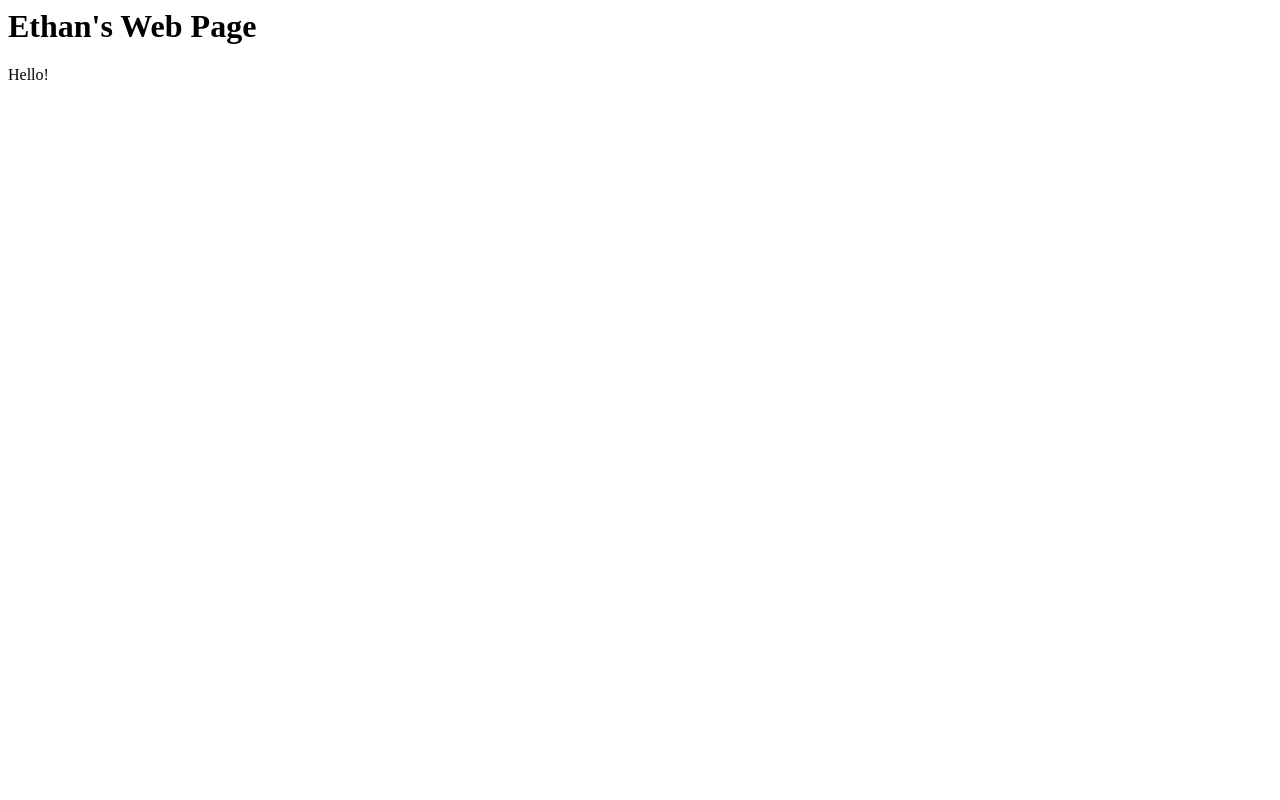
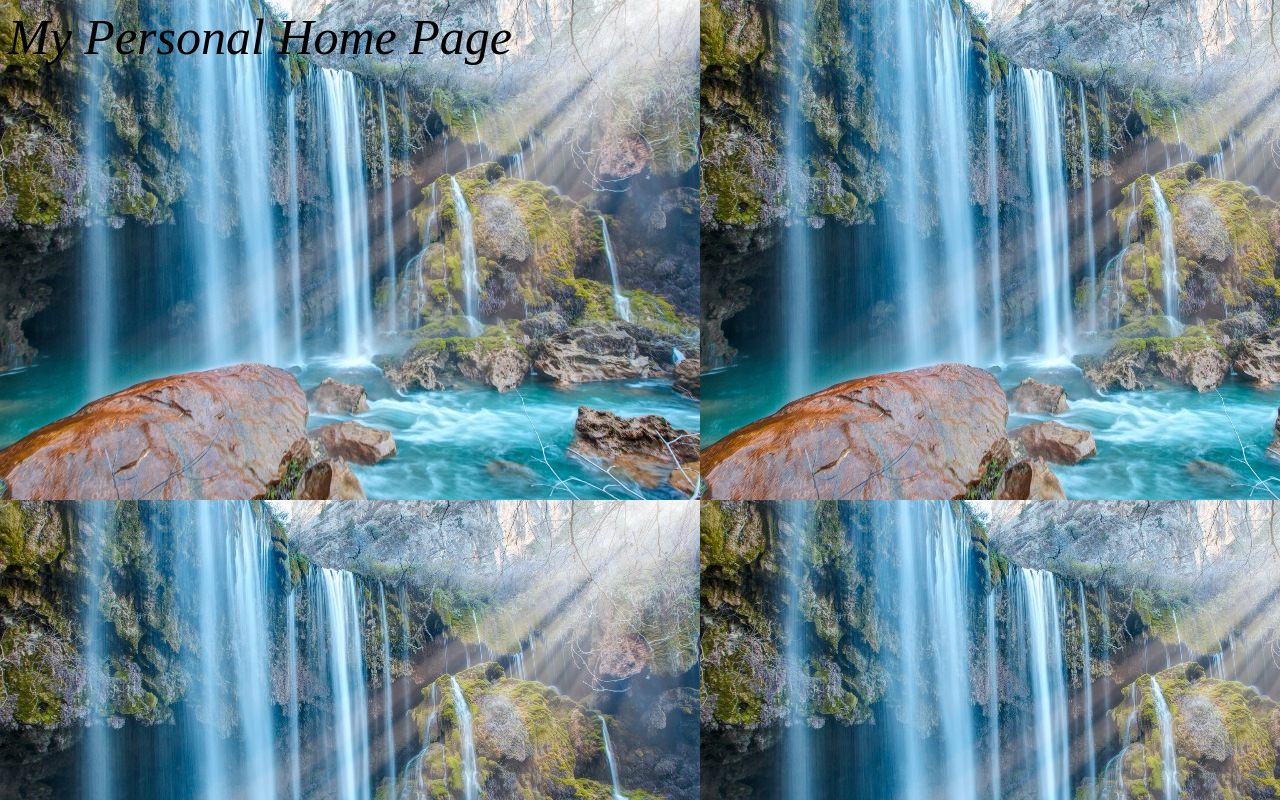
Before and after one commit to E2660/PersonalWebApp, a plain HTML site: page index.html in a window 1280 px wide. Drawn offline with Linux system fonts and the light colour scheme.

Commit message:
Added an image, changed the font a bit.

```diff
--- a/index.html
+++ b/index.html
@@ -1,9 +1,16 @@
 <html>
-    <head>
-        <title>My Page</title>
-    </head>
-    <body>
-        <h1>Ethan's Web Page</h1>
-        <hi>Hello!</hi>
-    </body>
+   <head>
+      <title>My Page</title>
+      <style>
+         body{
+            background-image: url('images/bg1.jpg');
+            font-size: 50px;
+            font-style: italic;
+            width:auto
+         }
+      </style>
+   </head>
+   <body>
+      <hi>My Personal Home Page</hi>
+   </body>
 </html>
```
Also changed, not shown: images/bg1.jpg (added), 1 other file.
